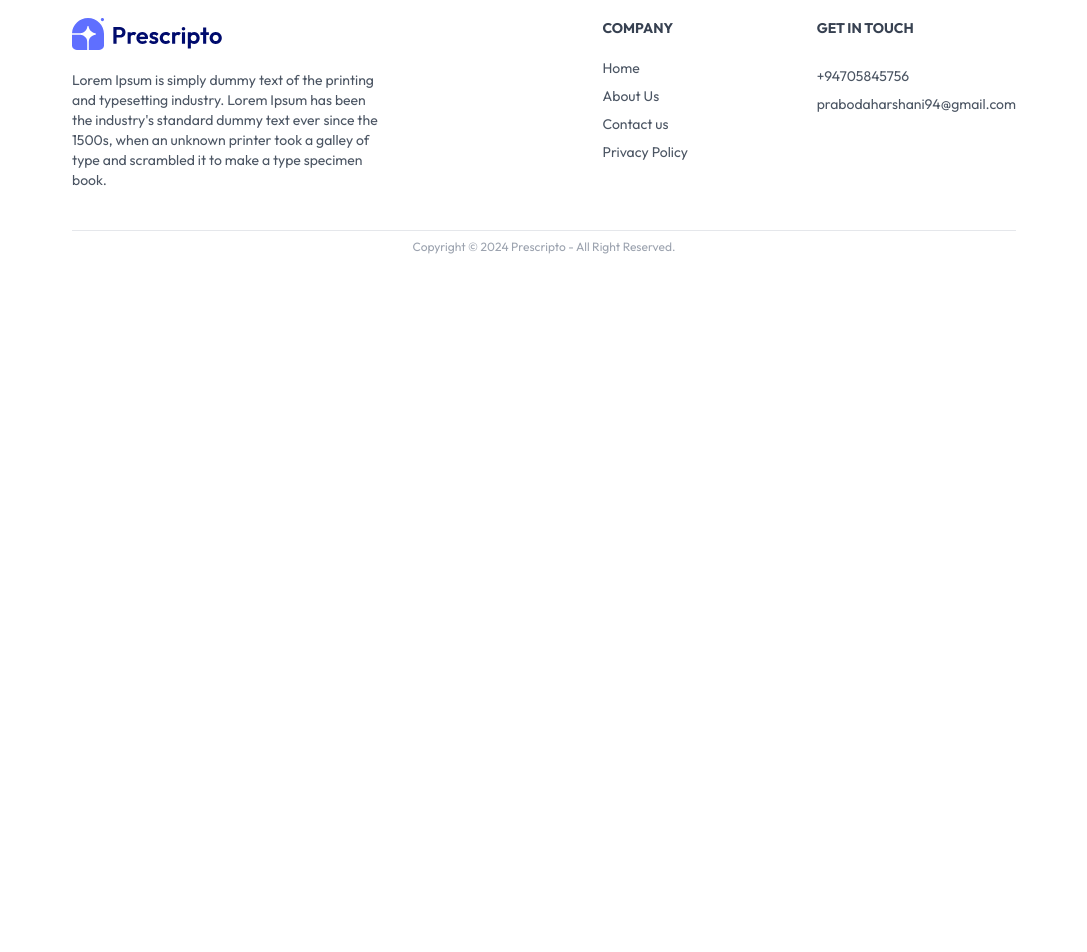
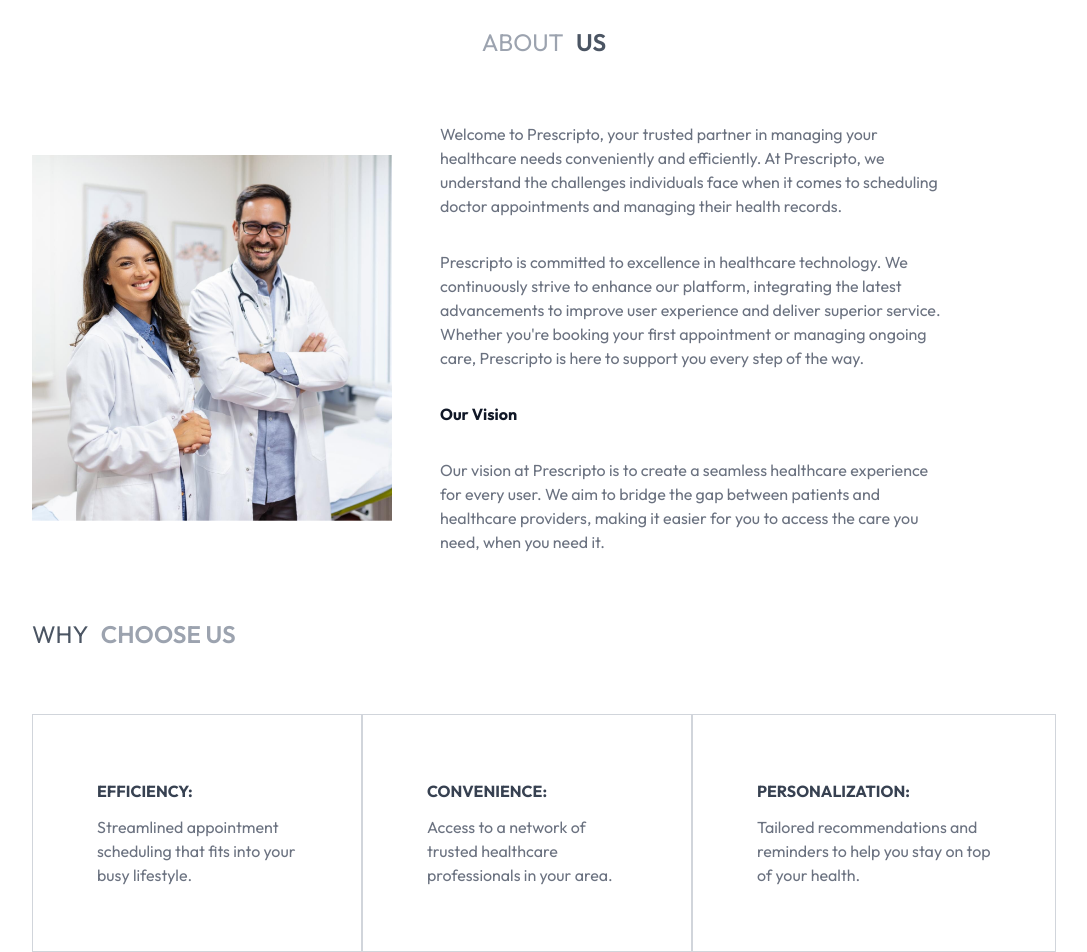
Before and after one commit to prabodhahdev/DocBook, a React (Vite) app in the folder frontend/: page /about in a window 1280 px wide. Shown: the part 100-1052 px from the top of the page, without its empty margins (96-1183 px from the left). Before the commit the page ends 800 px from the top, so only its background shows below. Built offline with nearby package versions, Linux system fonts and the light colour scheme.

Commit message:
About us page

```diff
--- a/frontend/src/pages/About.jsx
+++ b/frontend/src/pages/About.jsx
@@ -1,10 +1,37 @@
 
 import React from 'react'
+import { assets } from '../assets/assets'
 
 const About = () => {
   return (
-    <div>
-
+    <div className=' '>
+      <p className='text-2xl my-16 text-center text-gray-400'>ABOUT <span className='text-gray-600 pl-2 font-semibold'>US</span></p>
+      <div className='flex flex-col md:flex-row items-center gap-12'>
+       <img className='w-full md:max-w-[360px]' src={assets.about_image} alt="" />
+        <div className=' text-gray-500 text-m flex flex-col gap-8 md:w-2/4'>
+          <p>Welcome to Prescripto, your trusted partner in managing your healthcare needs conveniently and efficiently. At Prescripto, we understand the challenges individuals face when it comes to scheduling doctor appointments and managing their health records.</p>
+          <p>Prescripto is committed to excellence in healthcare technology. We continuously strive to enhance our platform, integrating the latest advancements to improve user experience and deliver superior service. Whether you're booking your first appointment or managing ongoing care, Prescripto is here to support you every step of the way.</p>
+          <p className='text-gray-900 font-bold'>Our Vision</p>
+          <p>Our vision at Prescripto is to create a seamless healthcare experience for every user. We aim to bridge the gap between patients and healthcare providers, making it easier for you to access the care you need, when you need it.</p>
+        </div>
+      </div>
+      <div>
+      <p className='text-2xl my-16 text-left text-gray-600'>WHY <span className='text-gray-400 pl-2 font-semibold'>CHOOSE US</span></p>
+      <div className='flex flex-col sm:flex-row mb-36'>
+        <div className='border border-gray-300 p-16 cursor-pointer hover:bg-primary group'>
+          <p className='text-gray-700 font-bold text-l group-hover:text-white'>EFFICIENCY:</p>
+          <p className='pt-3 text-gray-500 group-hover:text-white'>Streamlined appointment scheduling that fits into your busy lifestyle.</p>
+        </div>
+        <div className='border border-gray-300 p-16 cursor-pointer hover:bg-primary group'>
+          <p className='text-gray-700 font-bold text-l group-hover:text-white'>CONVENIENCE:</p>
+          <p className='pt-3 text-gray-500 group-hover:text-white'>Access to a network of trusted healthcare professionals in your area.</p>
+        </div>
+        <div className='border border-gray-300 p-16 cursor-pointer hover:bg-primary group'>
+          <p className='text-gray-700 font-bold text-l group-hover:text-white'>PERSONALIZATION:</p>
+          <p className='pt-3 text-gray-500 group-hover:text-white'>Tailored recommendations and reminders to help you stay on top of your health.</p>
+        </div>
+      </div>
+      </div>
     </div>
   )
 }
```
